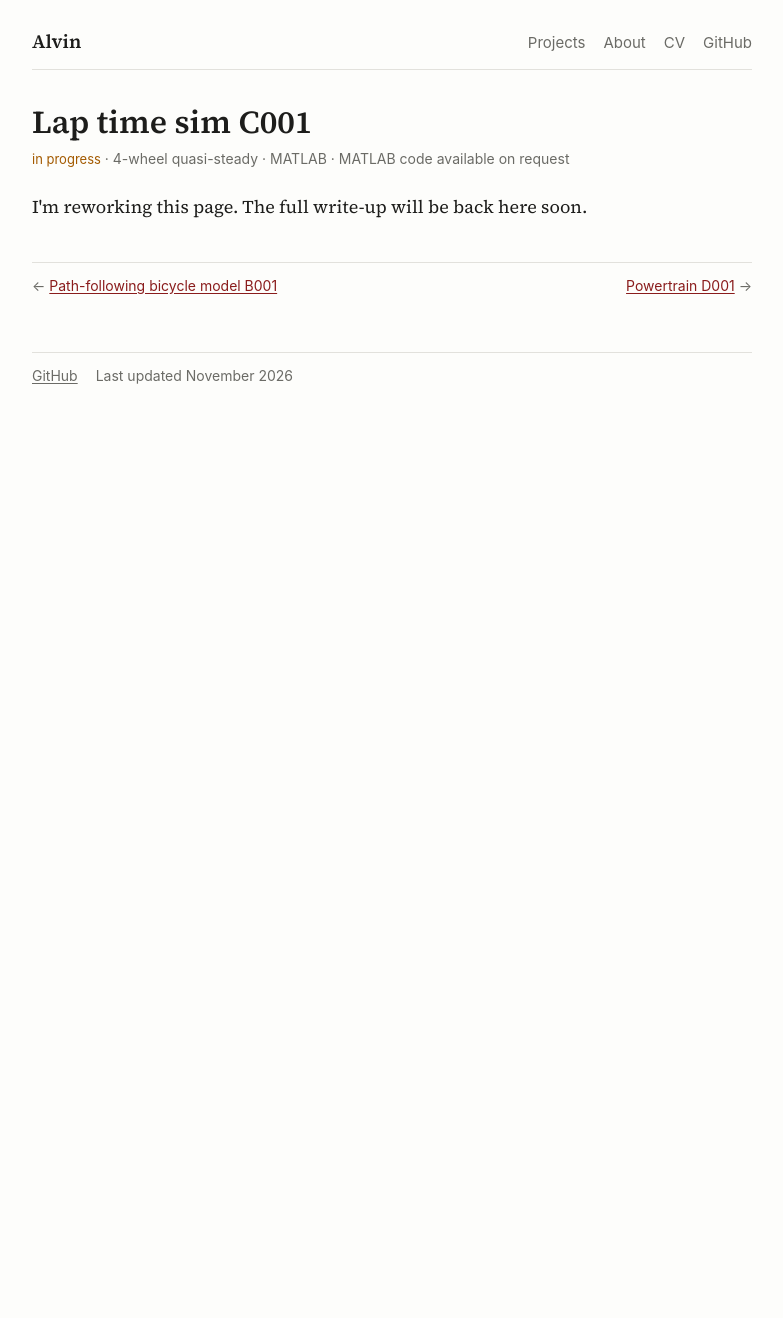
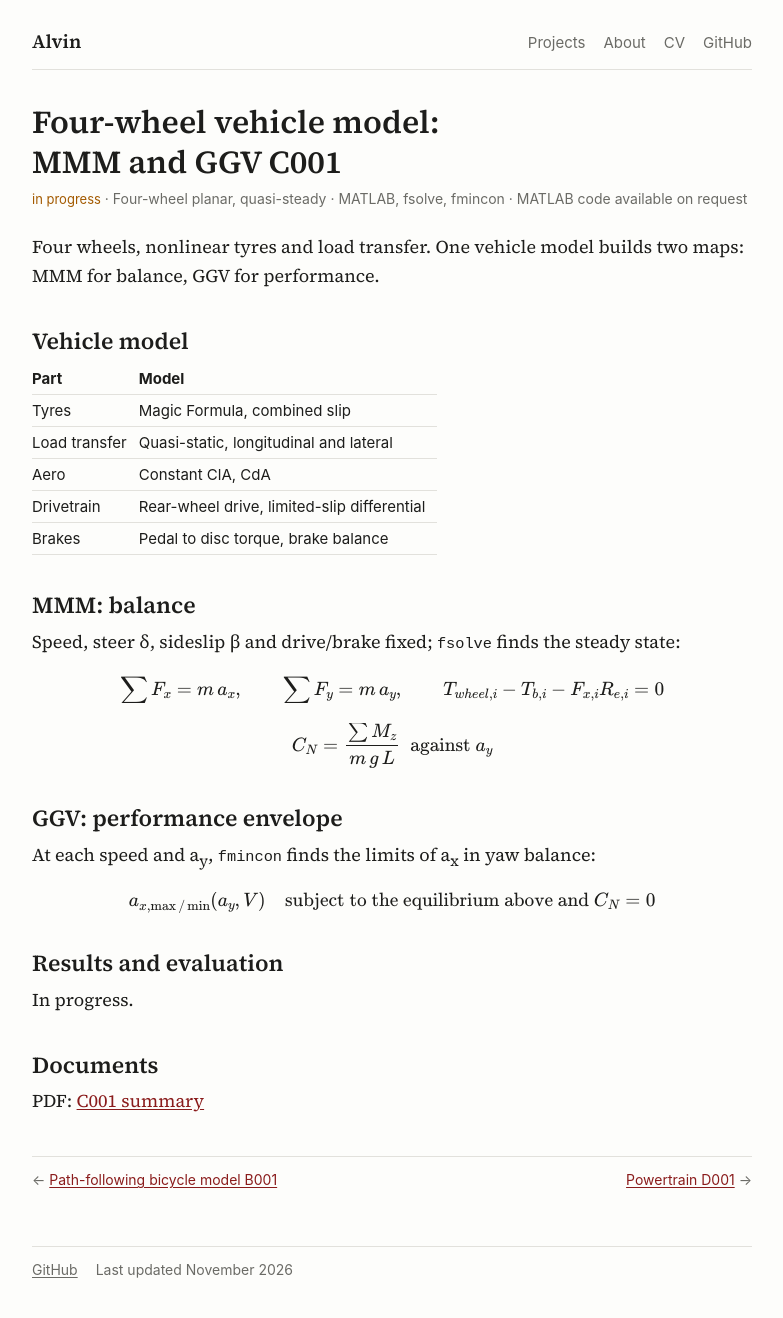
Before and after one commit to AartSin/vehicle_dynamics, a Jekyll site: the page built from _projects/04-c001.md, in a window 1280 px wide. Shown: the whole page, without its empty margins (248-1031 px from the left). Built offline with Jekyll 4.4.1, drawn with Linux system fonts in a browser that asks for light colours; before the commit the page ends 900 px from its top, so only the background shows below that.

Commit message:
Publish C001 four-wheel MMM/GGV page (#6)
* Update A001 page with OptimumLap A/B results, add technical report and PDFs

Co-Authored-By: Claude Opus 5.5 <noreply@anthropic.com>
Claude-Session: https://claude.ai/code/session_012sArsKhJ96XxJ7NdR2Wfat

* Update A001 wording from latest draft, add B001 page, report and PDFs

Co-Authored-By: Claude Opus 5.5 <noreply@anthropic.com>
Claude-Session: https://claude.ai/code/session_012sArsKhJ96XxJ7NdR2Wfat

* Leave B001 out for now, publish A001 only

Co-Authored-By: Claude Opus 5.5 <noreply@anthropic.com>
Claude-Session: https://claude.ai/code/session_012sArsKhJ96XxJ7NdR2Wfat

* Add in-progress pages for ADAMS/Car and Assetto Corsa car models

Co-Authored-By: Claude Opus 5.5 <noreply@anthropic.com>
Claude-Session: https://claude.ai/code/session_012sArsKhJ96XxJ7NdR2Wfat

* Mark VD basics, B001 and C001 as in progress

Co-Authored-By: Claude Opus 5.5 <noreply@anthropic.com>
Claude-Session: https://claude.ai/code/session_012sArsKhJ96XxJ7NdR2Wfat

* Mark VD basics, B001 and C001 as in progress

Co-Authored-By: Claude Opus 5.5 <noreply@anthropic.com>
Claude-Session: https://claude.ai/code/session_012sArsKhJ96XxJ7NdR2Wfat

* Hide content on VD basics, B001 and C001 while they are reworked

Co-Authored-By: Claude Opus 5.5 <noreply@anthropic.com>
Claude-Session: https://claude.ai/code/session_012sArsKhJ96XxJ7NdR2Wfat

* Publish B001 page from latest draft

Co-Authored-By: Claude Opus 5.5 <noreply@anthropic.com>
Claude-Session: https://claude.ai/code/session_012sArsKhJ96XxJ7NdR2Wfat

* Publish VD basics page from latest draft

Co-Authored-By: Claude Opus 5.5 <noreply@anthropic.com>
Claude-Session: https://claude.ai/code/session_012sArsKhJ96XxJ7NdR2Wfat

* Publish C001 page from latest draft

Co-Authored-By: Claude Opus 5.5 <noreply@anthropic.com>
Claude-Session: https://claude.ai/code/session_012sArsKhJ96XxJ7NdR2Wfat

---------

Co-authored-by: Claude <noreply@anthropic.com>

```diff
--- a/_projects/04-c001.md
+++ b/_projects/04-c001.md
@@ -1,29 +1,56 @@
 ---
-title: "Lap time sim C001"
+title: "Four-wheel vehicle model: MMM and GGV C001"
 order: 4
 code: "C001"
 category: "Lap time simulation"
-placeholder: true   # true hides the page content while it is being reworked; delete this line to show it again
 status: in progress
-dof: "4-wheel quasi-steady"
-purpose: "Steady-state cornering solver building toward a GGV envelope"
-tools: "MATLAB"
-summary: "Four-wheel steady-state cornering solver, the first step toward a GGV envelope."
-# code_path: "models/C001-four-wheel-ggv"
-image: /assets/img/c001-wheel-loads.png
-image_caption: "Tyre loads against lateral acceleration from C001's weight transfer equations (FSAE chassis sheet, no aero yet)."
+dof: "Four-wheel planar, quasi-steady"
+purpose: "Balance (MMM) and performance envelope (GGV) from one four-wheel model"
+tools: "MATLAB, fsolve, fmincon"
+summary: "Four-wheel quasi-steady model used to build the MMM diagram and the GGV envelope. Results in progress."
+math: true
 ---
 
-For a given speed and lateral acceleration, find the sideslip and steer angle that balance the car, along with the load and force at each tyre. Sweeping that over speed and g gives the GGV envelope, which a new speed-profile solver will then use.
+Four wheels, nonlinear tyres and load transfer. One vehicle model builds two maps: MMM for balance, GGV for performance.
 
-Done so far:
+## Vehicle model
 
-- lateral and longitudinal weight transfer
-- slip angle kinematics at each wheel
-- the tyre model pieces
+| Part | Model |
+|---|---|
+| Tyres | Magic Formula, combined slip |
+| Load transfer | Quasi-static, longitudinal and lateral |
+| Aero | Constant ClA, CdA |
+| Drivetrain | Rear-wheel drive, limited-slip differential |
+| Brakes | Pedal to disc torque, brake balance |
 
-Still to do:
+## MMM: balance
 
-- the equilibrium solver for one cornering point
-- the speed and g sweep that builds the GGV
-- a lap solver that uses it
+Speed, steer δ, sideslip β and drive/brake fixed; `fsolve` finds the steady state:
+
+$$
+\sum F_x = m\,a_x, \qquad \sum F_y = m\,a_y, \qquad T_{wheel,i} - T_{b,i} - F_{x,i}R_{e,i} = 0
+$$
+
+$$
+C_N = \frac{\sum M_z}{m\,g\,L} \ \text{ against } a_y
+$$
+
+## GGV: performance envelope
+
+At each speed and a<sub>y</sub>, `fmincon` finds the limits of a<sub>x</sub> in yaw balance:
+
+$$
+a_{x,\max/\min}(a_y, V) \quad \text{subject to the equilibrium above and } C_N = 0
+$$
+
+## Results and evaluation
+
+In progress.
+
+<!-- What I learned: add 1–2 lines in your words, then remove these comment marks.
+## What I learned
+-->
+
+## Documents
+
+PDF: [C001 summary]({{ '/assets/pdf/C001_summary.pdf' | relative_url }})
```
Also changed, not shown: assets/img/c001-wheel-loads.png (deleted), 1 other file.
